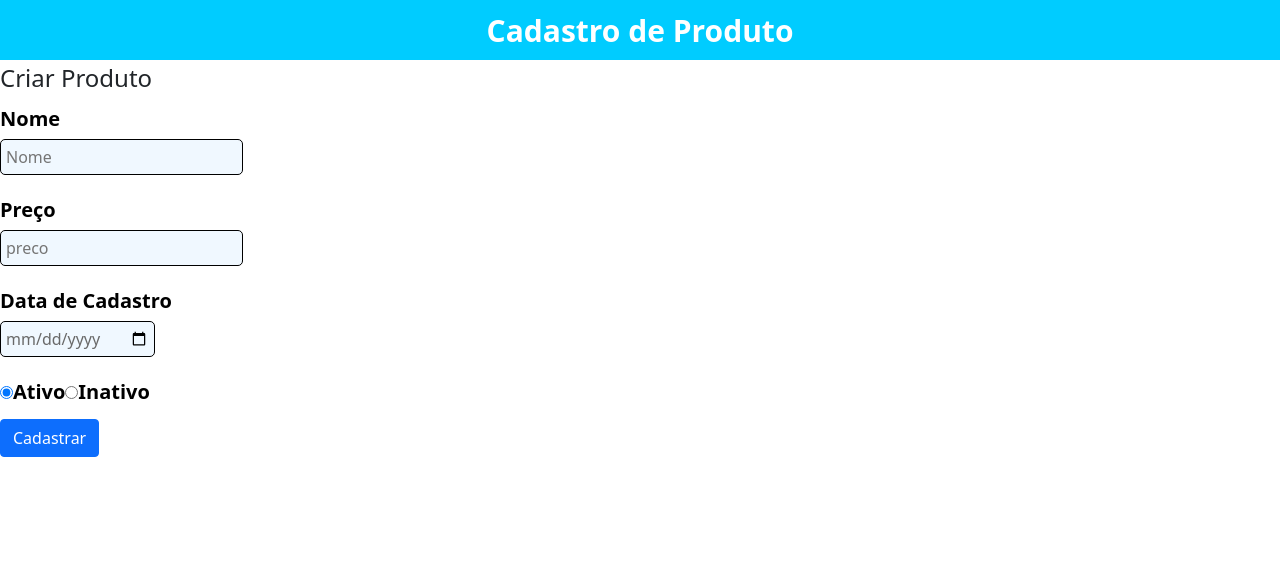
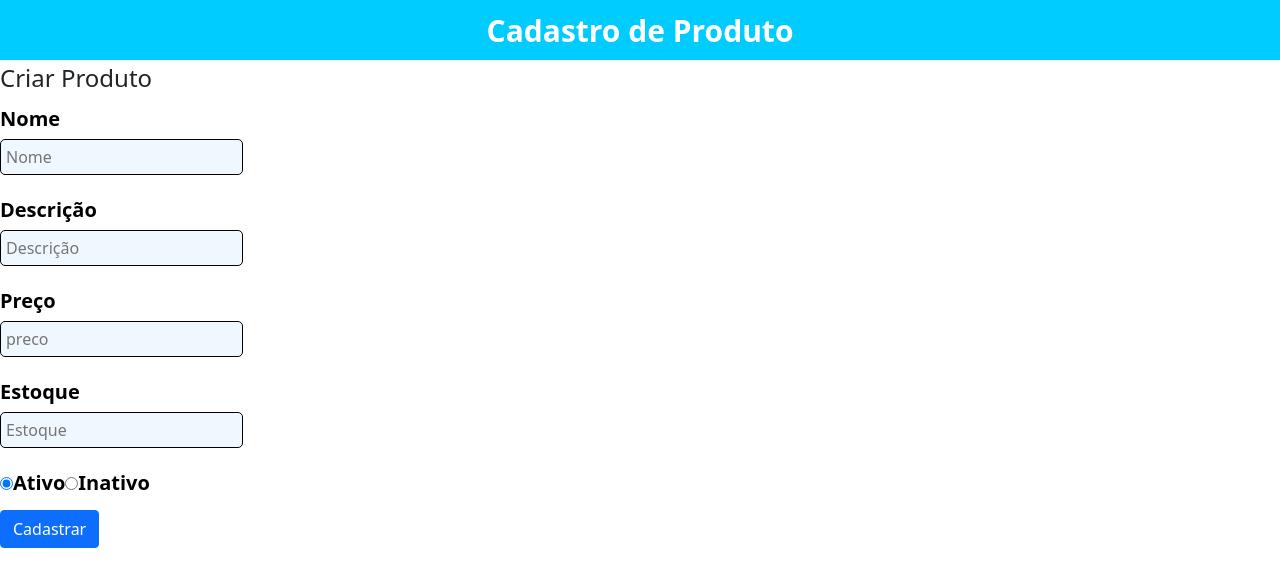
Before and after one commit to Veridiana-Santos/frontend-produto, a React (Create React App) app: page /criarProduto in a window 1280 px wide. Shown: the top 586 px of the page. Built offline with nearby package versions, Linux system fonts and the light colour scheme.

Commit message:
atualização info

```diff
--- a/src/pages/produto/criar/index.js
+++ b/src/pages/produto/criar/index.js
@@ -9,8 +9,9 @@ class criarProduto extends Component {
         this.state = {
             produto: {
                 nome: "",
+                descricao:"",
                 preco: "",
-                dataCadastro: "",
+                estoque: "",
                 ativo: "true"
             },
             erro: null,
@@ -55,6 +56,21 @@ class criarProduto extends Component {
                             />
                         </div>
                         <div className="produto-insert">
+                            <label htmlFor="descricao">Descrição </label>
+                            <br />
+                            <input
+                                type="text"
+                                id="descricao"
+                                name="descricao"
+                                placeholder="Descrição"
+                                minLength="3"
+                                maxLength="9999"
+                                required
+                                value={this.state.produto.descricao}
+                                onChange={this.handleInputChange}
+                            />
+                        </div>
+                        <div className="produto-insert">
                             <label htmlFor="preco">Preço </label>
                             <br />
                             <input
@@ -68,15 +84,15 @@ class criarProduto extends Component {
                             />
                         </div>
                         <div className="produto-insert">
-                            <label htmlFor="dataCadastro">Data de Cadastro </label>
+                            <label htmlFor="estoque">Estoque </label>
                             <br />
                             <input
-                                type="date"
-                                id="dataCadastro"
-                                name="dataCadastro"
-                                placeholder="Data de Cadastro"
+                                type="number"
+                                id="estoque"
+                                name="estoque"
+                                placeholder="Estoque"
                                 required
-                                value={this.state.produto.dataCadastro}
+                                value={this.state.produto.estoque}
                                 onChange={this.handleInputChange}
                             />
                         </div>
--- a/src/pages/produto/detalhes/index.js
+++ b/src/pages/produto/detalhes/index.js
@@ -31,7 +31,8 @@ export default class Produto extends Component {
                 <h1> {produto.nome} </h1>
                 <h1> {produto.ativo} </h1>
                 <h1> {produto.preco} </h1>
-                <h1> {produto.dataCadastro} </h1>
+                <h1> {produto.descricao} </h1>
+                <h1> {produto.estoque} </h1>
                 <br />
                 <Link to={`/produtos`}> Voltar </Link> <br />
                 <Link to={`/editarProduto/${produto.id}`}> Editar </Link> <br />
--- a/src/pages/produto/editar/index.js
+++ b/src/pages/produto/editar/index.js
@@ -10,7 +10,7 @@ class EditarProduto extends Component {
             produto: {
                 nome: "",
                 preco: "",
-                dataCadastro: ""
+                descricao: ""
             },
             erro: null,
             redirect: false
@@ -77,7 +77,7 @@ class EditarProduto extends Component {
                                 type="text"
                                 id="preco"
                                 name="preco"
-                                placeholder="Matrícula"
+                                placeholder="Preço"
                                 min="1"
                                 max="99999"
                                 required
@@ -86,15 +86,15 @@ class EditarProduto extends Component {
                             />
                         </div>
                         <div className="produto-update">
-                            <label htmlFor="dataCadastro">Data de Cadastro </label>
+                            <label htmlFor="descricao">Descrição </label>
                             <br />
                             <input
                                 type="text"
-                                id="dataCadastro"
-                                name="dataCadastro"
-                                placeholder="dataCadastro"
+                                id="descricao"
+                                name="descricao"
+                                placeholder="descricao"
                                 required
-                                value={this.state.produto.dataCadastro}
+                                value={this.state.produto.descricao}
                                 onChange={this.handleInputChange}
                             />
                         </div>
--- a/src/pages/produto/main/index.js
+++ b/src/pages/produto/main/index.js
@@ -35,7 +35,7 @@ export default class Main extends Component {
                             <th scope="col">#</th>
                             <th scope="col">Nome</th>
                             <th scope="col">Preço</th>
-                            <th scope="col">Cadastro</th>
+                            <th scope="col">Estoque</th>
                             <th scope="col">Ativo</th>
                             <th scope="col">Ações</th>
                         </tr>
@@ -46,7 +46,7 @@ export default class Main extends Component {
                                 <th scope="row">{produto.id}</th>
                                 <td>{produto.nome}</td>
                                 <td>{produto.preco.toLocaleString('pt-BR', { style: 'currency', currency: 'BRL' })}</td>
-                                <td>{new Date(produto.dataCadastro).toLocaleDateString('pt-BR', { year: 'numeric', month: '2-digit', day: '2-digit' })}</td>
+                                <td>{produto.estoque.toLocaleString('pt-BR', { style: 'numeric' })}</td>
                                 <td>{produto.ativo ? "Sim" : "Não"}</td>
                                 <td> <Link to={`/produtos/${produto.id}`}> <button type="button" class="btn btn-primary">Detalhes</button> </Link> </td>
                                 <td> <Link to={`/editarProduto/${produto.id}`}> <button type="button" class="btn btn-warning">Atualizar</button> </Link></td>
```
